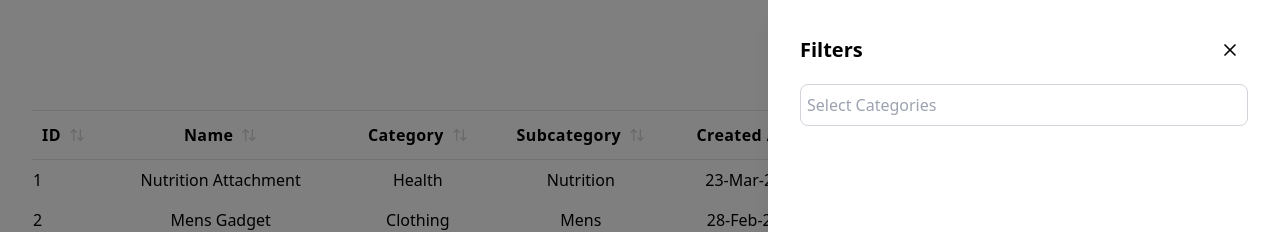
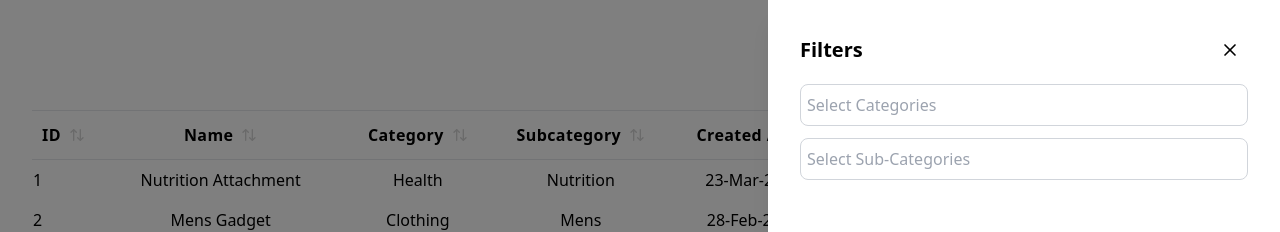
Before and after one commit to ShivangamSoni/products-table, a React (Vite) app: page / in a window 1280 px wide. Shown: the top 232 px of the page. Built offline with nearby package versions, Linux system fonts and the light colour scheme.

Commit message:
Add: Sub Category Filter

```diff
--- a/src/components/products/SIdePanels/Filter.tsx
+++ b/src/components/products/SIdePanels/Filter.tsx
@@ -5,6 +5,7 @@ import { useState } from "react";
 
 export type FiltersType = {
     category: string[];
+    subcategory: string[];
 };
 
 export default function Filter({
@@ -16,11 +17,21 @@ export default function Filter({
     filters: FiltersType;
     onChange: (filter: FiltersType) => void;
 }) {
-    const [category, setCategory] = useState<string[]>([]);
+    const [category, setCategory] = useState<string[]>(filters.category);
+    const [subcategory, setSubCategory] = useState<string[]>(
+        filters.subcategory
+    );
 
     const categories: string[] = Array.from(
         (
             tableManager.getColumn("category")?.getFacetedUniqueValues() ?? []
+        ).keys()
+    ).sort();
+
+    const subcategories: string[] = Array.from(
+        (
+            tableManager.getColumn("subcategory")?.getFacetedUniqueValues() ??
+            []
         ).keys()
     ).sort();
 
@@ -32,14 +43,29 @@ export default function Filter({
         });
     }
 
+    function handleSubCategoryChange(selected: string[]) {
+        setSubCategory(selected);
+        onChange({
+            ...filters,
+            subcategory: selected,
+        });
+    }
+
     return (
-        <div>
+        <div className="space-y-3">
             <MultiSelect
                 options={categories}
                 selectedOptions={category}
                 onChange={handleCategoryChange}
                 placeholder="Select Categories"
             />
+
+            <MultiSelect
+                options={subcategories}
+                selectedOptions={subcategory}
+                onChange={handleSubCategoryChange}
+                placeholder="Select Sub-Categories"
+            />
         </div>
     );
 }
--- a/src/components/products/Table.tsx
+++ b/src/components/products/Table.tsx
@@ -154,6 +154,7 @@ const expanderColumn = columnHelper.display({
 
 const defaultFilterState: FiltersType = {
     category: [],
+    subcategory: [],
 };
 
 export default function ProductsTable() {
```
